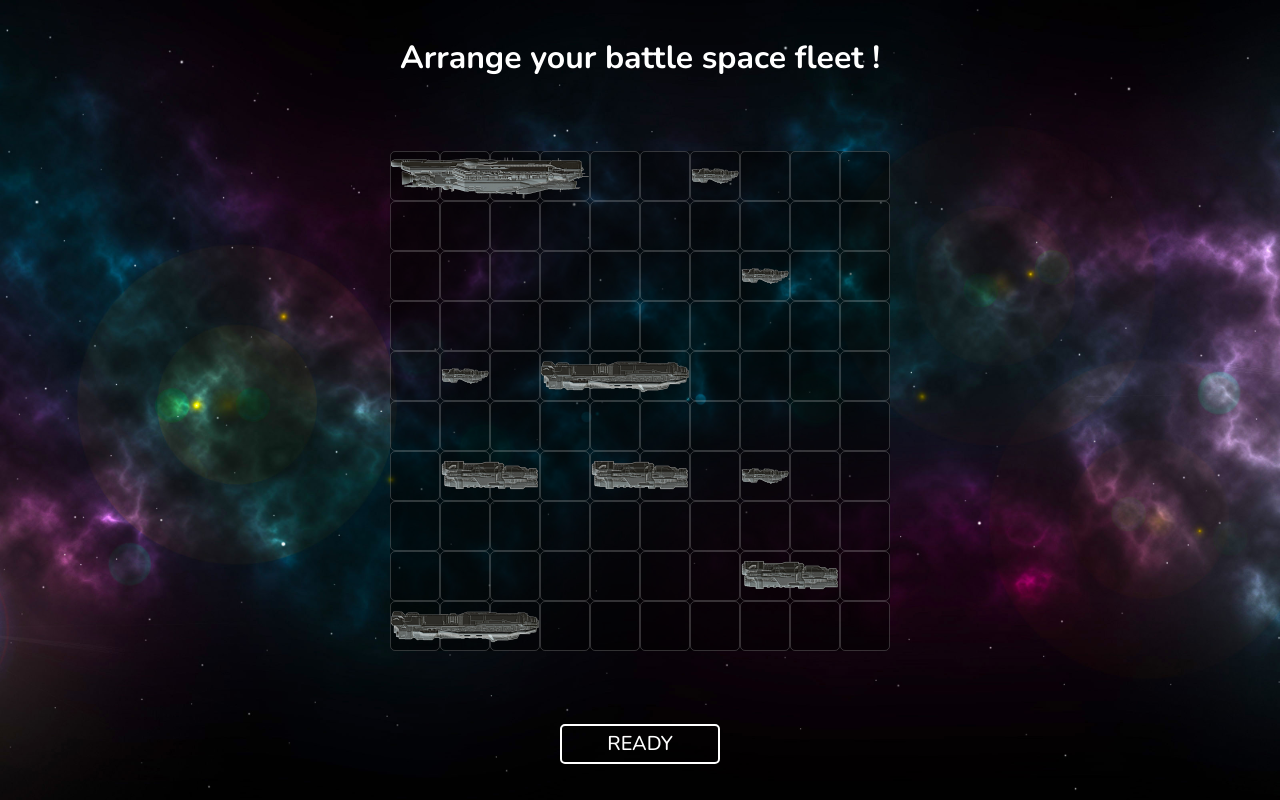
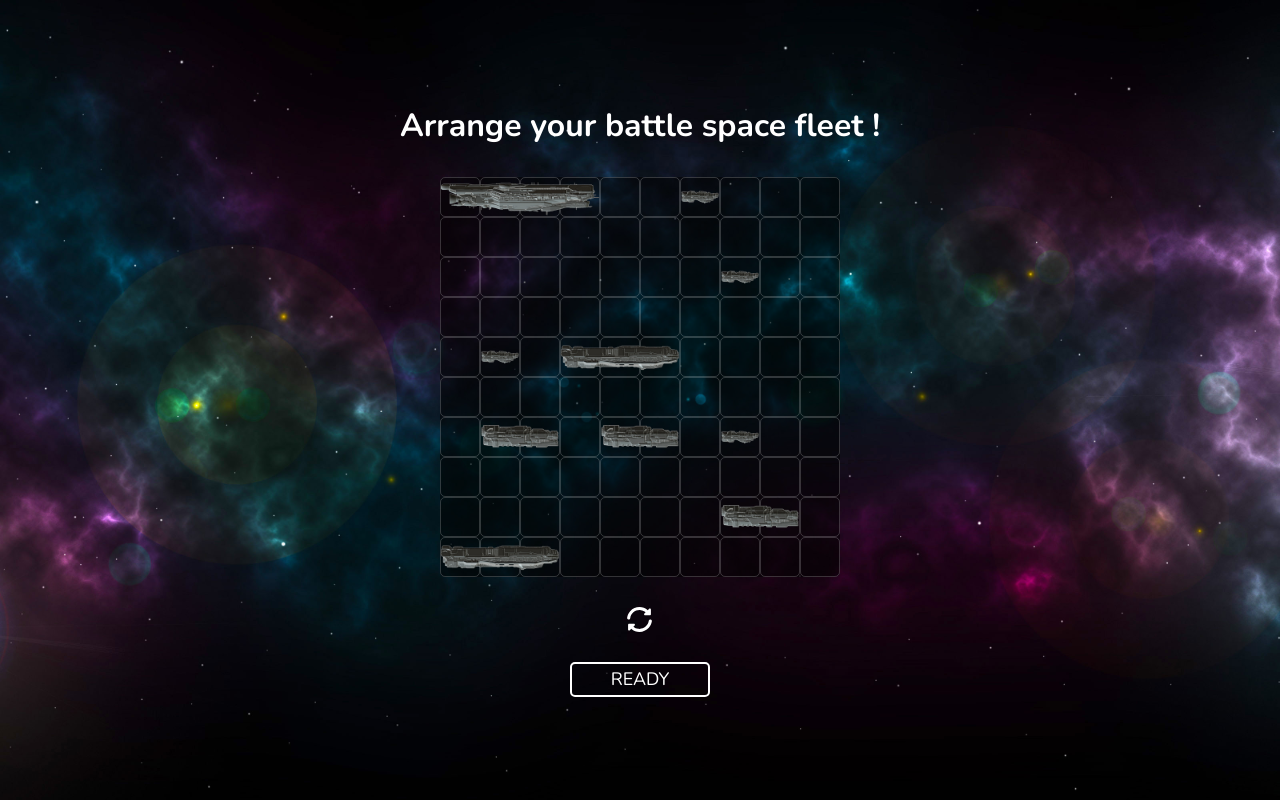
Before and after one commit to Gloryson/spaceships, a React (Create React App) app: page / in a window 1280 px wide. Built offline with nearby package versions, Linux system fonts and the light colour scheme.

Commit message:
refactor: changed bot code and fixed many small details

```diff
--- /dev/null
+++ b/public/index.css
@@ -0,0 +1,18 @@
+.blocker {
+  display: none;
+}
+
+@media (max-width: 1000px) {
+  .blocker {
+    display: grid;
+    place-content: center;
+    text-align: center;
+    width: 100vw;
+    height: 100vh;
+    background-color: black;
+  }
+
+  #root {
+    display: none;
+  }
+}
--- a/public/index.html
+++ b/public/index.html
@@ -4,12 +4,16 @@
   <meta charset="UTF-8">
   <meta http-equiv="X-UA-Compatible" content="IE=edge">
   <meta name="viewport" content="width=device-width, initial-scale=1.0">
+  <meta name="theme-color" content="#000000" />
+  <link rel="shortcut icon" href="./star.svg" type="image/x-icon">
+  <link rel="stylesheet" href="./index.css">
   <link rel="preconnect" href="https://fonts.googleapis.com">
   <link rel="preconnect" href="https://fonts.gstatic.com" crossorigin>
   <link href="https://fonts.googleapis.com/css2?family=Nunito:wght@200;300;400;500;600;700;800;900&display=swap" rel="stylesheet">
   <title>Spaceships battle</title>
 </head>
 <body>
+  <div class="blocker">Sorry. This page is only available for desktop PCs.</div>
   <div id="root"></div>
 </body>
 </html>
--- a/src/components/EnemyShipList/EnemyShipList.scss
+++ b/src/components/EnemyShipList/EnemyShipList.scss
@@ -24,7 +24,17 @@
   }
 
   .destroyed {
-    transition-duration: 3s;
     transform: translateX(150%);
+    animation: enemy-destroyed 3s linear 1;
+
+    @keyframes enemy-destroyed {
+      0% { opacity: 0; transform: translateX(0); }
+      5% { opacity: 1; }
+      10% { opacity: 0; }
+      15% { opacity: 1; }
+      20% { opacity: 0; }
+      25% { opacity: 1; transform: translateX(0); }
+      100% {transform: translateX(150%); }
+    }
   }
 }
--- a/src/components/PlayerShipsList/PlayerShipList.scss
+++ b/src/components/PlayerShipsList/PlayerShipList.scss
@@ -24,7 +24,17 @@
   }
 
   .destroyed {
-    transition-duration: 3s;
     transform: translateX(-150%);
+    animation: player-destroyed 3s linear 1;
+
+    @keyframes player-destroyed {
+      0% { opacity: 0; transform: translateX(0); }
+      5% { opacity: 1; }
+      10% { opacity: 0; }
+      15% { opacity: 1; }
+      20% { opacity: 0; }
+      25% { opacity: 1; transform: translateX(0); }
+      100% {transform: translateX(-150%); }
+    }
   }
 }
--- a/src/components/Spaceship/Spaceship.tsx
+++ b/src/components/Spaceship/Spaceship.tsx
@@ -7,9 +7,9 @@ import './Spaceship.scss';
 
 export function Spaceship ( {cell}: {cell: Cell} ) {
 
+  const [zIndexState, setZIndexState] = useState(0);
+  const { isEditField } = useAppSelector(state => state.playerField);
   const dispatch = useAppDispatch();
-  const { isEditField } = useAppSelector(state => state.playerField);
-  const [zIndexState, setZIndexState] = useState(0);
 
 
   return isEditField ? (
@@ -25,7 +25,7 @@ export function Spaceship ( {cell}: {cell: Cell} ) {
       }}
 
       onDragStart={e => {
-        const data: Cell = { ...cell, ship: { ... cell.ship, dragSection: Math.floor(e.nativeEvent.offsetX / 50) } };
+        const data: Cell = { ...cell, ship: { ... cell.ship, dragSection: Math.floor(e.nativeEvent.offsetX / 40) } };
         e.dataTransfer.setData('draggableShip', JSON.stringify(data));
         dispatch(setFieldToDragMode(cell));
       }}
--- a/src/hooks/index.ts
+++ b/src/hooks/index.ts
@@ -1,5 +1,6 @@
+import { useBot } from './useBot';
 import { useSound } from './useSound';
 
 
 
-export { useSound };
+export { useSound, useBot };
--- /dev/null
+++ b/src/hooks/useBot.tsx
@@ -0,0 +1,44 @@
+import { useEffect } from 'react';
+import { useAppDispatch, useAppSelector } from '../store/store';
+import { getNewEnemyShot } from '../helpers/getNewEnemyShot';
+import { setIsEnemyShot } from '../store/enemyFieldSlice';
+import { handleEnemyShot } from '../store/playerFieldSlice';
+import { useNavigate } from 'react-router-dom';
+
+
+
+export function useBot () {
+
+  const { field, isEditField, isPlayerVictory } = useAppSelector(state => state.playerField);
+  const { isEnemyShot, isEnemyVictory } = useAppSelector(state => state.enemyField);
+  const dispatch = useAppDispatch();
+  const navigate = useNavigate();
+
+
+  useEffect(() => {
+    if (!isPlayerVictory || !isEnemyVictory) {
+      navigate('/result');
+    }
+    if (isEditField) {
+      navigate('/');
+    }
+
+    let enableEnemyStrikes: NodeJS.Timeout;
+
+    if (isEnemyShot) {
+      enableEnemyStrikes = setInterval(() => {
+        const targetCell = getNewEnemyShot(field);
+        if (!targetCell) {
+          return () => clearInterval(enableEnemyStrikes);
+        }
+        if (targetCell.status != 'ship') {
+          dispatch(setIsEnemyShot(false));
+        }
+        dispatch(handleEnemyShot(targetCell));
+      }, 1000)
+    }
+
+    return () => clearInterval(enableEnemyStrikes);
+  }, [isEnemyShot, field, isEditField, isPlayerVictory, isEnemyVictory]);
+
+}
--- a/src/pages/BattlefieldPage/BattleFieldPage.tsx
+++ b/src/pages/BattlefieldPage/BattleFieldPage.tsx
@@ -1,37 +1,19 @@
-import { useEffect } from 'react';
 import { EnemyBattlefield, EnemyShipList, PlayerBattlefield, PlayerShipList } from '../../components';
 import { useAppDispatch, useAppSelector } from '../../store/store';
-import { getNewEnemyShot } from '../../helpers/getNewEnemyShot';
-import { handleEnemyShot, setPlayerFieldVolume } from '../../store/playerFieldSlice';
-import { setEnemyFieldVolume, setIsEnemyShot } from '../../store/enemyFieldSlice';
-import { useNavigate } from 'react-router-dom';
+import { setPlayerFieldVolume } from '../../store/playerFieldSlice';
+import { setEnemyFieldVolume } from '../../store/enemyFieldSlice';
+import { useBot } from '../../hooks';
 import './BattlefieldPage.scss';
 
 
 
 export function BattlefieldPage () {
 
-  const { isEnemyShot, isEnemyVictory, isVolume } = useAppSelector(state => state.enemyField);
-  const { field, isEditField, isPlayerVictory } = useAppSelector(state => state.playerField);
+  const { isVolume } = useAppSelector(state => state.enemyField);
   const dispatch = useAppDispatch();
-  const navigate = useNavigate();
 
 
-  useEffect(() => {
-    if (!isPlayerVictory || !isEnemyVictory) navigate('/result');
-    if (isEditField) navigate('/');
-    let enableEnemyStrikes: NodeJS.Timeout;
-    if (isEnemyShot) {
-      enableEnemyStrikes = setInterval(() => {
-        const targetCell = getNewEnemyShot(field);
-        if (!targetCell) return () => clearInterval(enableEnemyStrikes);
-        if (targetCell.status != 'ship') dispatch(setIsEnemyShot(false));
-        dispatch(handleEnemyShot(targetCell));
-      }, 1000)
-    }
-
-    return () => clearInterval(enableEnemyStrikes);
-  }, [isEnemyShot, field, isEditField, isPlayerVictory, isEnemyVictory])
+  useBot();
 
 
   return(
--- a/src/pages/ShipArrangementPage/ShipArrangementPage.scss
+++ b/src/pages/ShipArrangementPage/ShipArrangementPage.scss
@@ -1,19 +1,32 @@
 .ship__arrangement__page {
   display: grid;
   place-items: center;
+  place-content: center;
+  gap: 30px;
   height: 100vh;
 
   h1 {
     font-size: 32px;
   }
 
+  .refresh {
+    width: 25px;
+    height: 25px;
+    background: url(../../assets/img/svg/refresh.svg) no-repeat center;
+    background-size: 100%;
+    cursor: pointer;
+
+    &:active {
+      background-size: 95%;
+    }
+  }
+
   button {
-    width: 160px;
-    height: 40px;
+    width: 140px;
+    height: 35px;
     border: 2px solid white;
     border-radius: 5px;
-    font-size: 20px;
-    font-weight: 500;
+    font-size: 18px;
     cursor: pointer;
 
     &:hover {
--- a/src/pages/ShipArrangementPage/ShipArrangementPage.tsx
+++ b/src/pages/ShipArrangementPage/ShipArrangementPage.tsx
@@ -1,13 +1,14 @@
 import { Link } from 'react-router-dom';
 import { PlayerBattlefield } from '../../components';
-import { setIsEditField } from '../../store/playerFieldSlice';
-import { useAppDispatch } from '../../store/store';
+import { setIsEditField, setNewPlayerField } from '../../store/playerFieldSlice';
+import { useAppDispatch, useAppSelector } from '../../store/store';
 import './ShipArrangementPage.scss';
 
 
 
 export function ShipArrangementPage () {
 
+  const { isEditField } = useAppSelector(state => state.playerField);
   const dispatch = useAppDispatch();
 
   return(
@@ -15,7 +16,14 @@ export function ShipArrangementPage () {
 
       <h1>Arrange your battle space fleet !</h1>
 
-      <PlayerBattlefield size='500px'/>
+      <PlayerBattlefield size='400px'/>
+
+      <div
+        className='refresh'
+        onClick={() => {
+          if (isEditField) dispatch(setNewPlayerField());
+        }}
+      ></div>
 
       <Link to='/battle'>
         <button onClick={() => dispatch(setIsEditField(false))}>READY</button>
```
Also changed, not shown: public/star.svg (added), src/assets/img/svg/refresh.svg (added).
